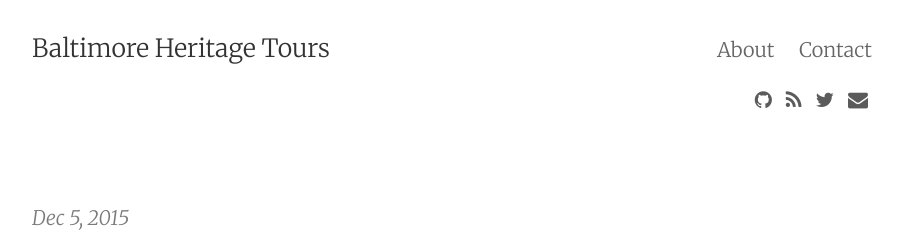
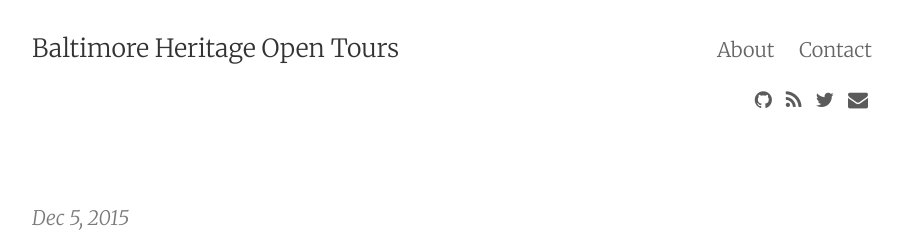
Before and after one commit to baltimoreheritage/tours, a Jekyll site: the page built from index.html, in a window 1280 px wide. Shown: the top 232 px of the page, without its empty margins (188-1088 px from the left). Built offline with Jekyll 4.4.1, drawn with Linux system fonts in a browser that asks for light colours; nearby versions of some CDN libraries; the list of posts is cut into pages by our own code.

Commit message:
Change site title to "Baltimore Heritage Open Tours"

```diff
--- a/_config.yml
+++ b/_config.yml
@@ -1,8 +1,8 @@
 # Site settings
-title:       Baltimore Heritage Tours
+title:       Baltimore Heritage Open Tours
 email:       info@baltimoreheritage.org
 author:      Baltimore Heritage
-description: "A collection of resources, maps, and notes for Baltimore Heritage tour programs."
+description: "An open-source collection of resources, maps, and notes for Baltimore Heritage tour programs."
 baseurl:     "/tours"
 url:         "http://baltimoreheritage.github.io"
 date_format: "%b %-d, %Y"
```
